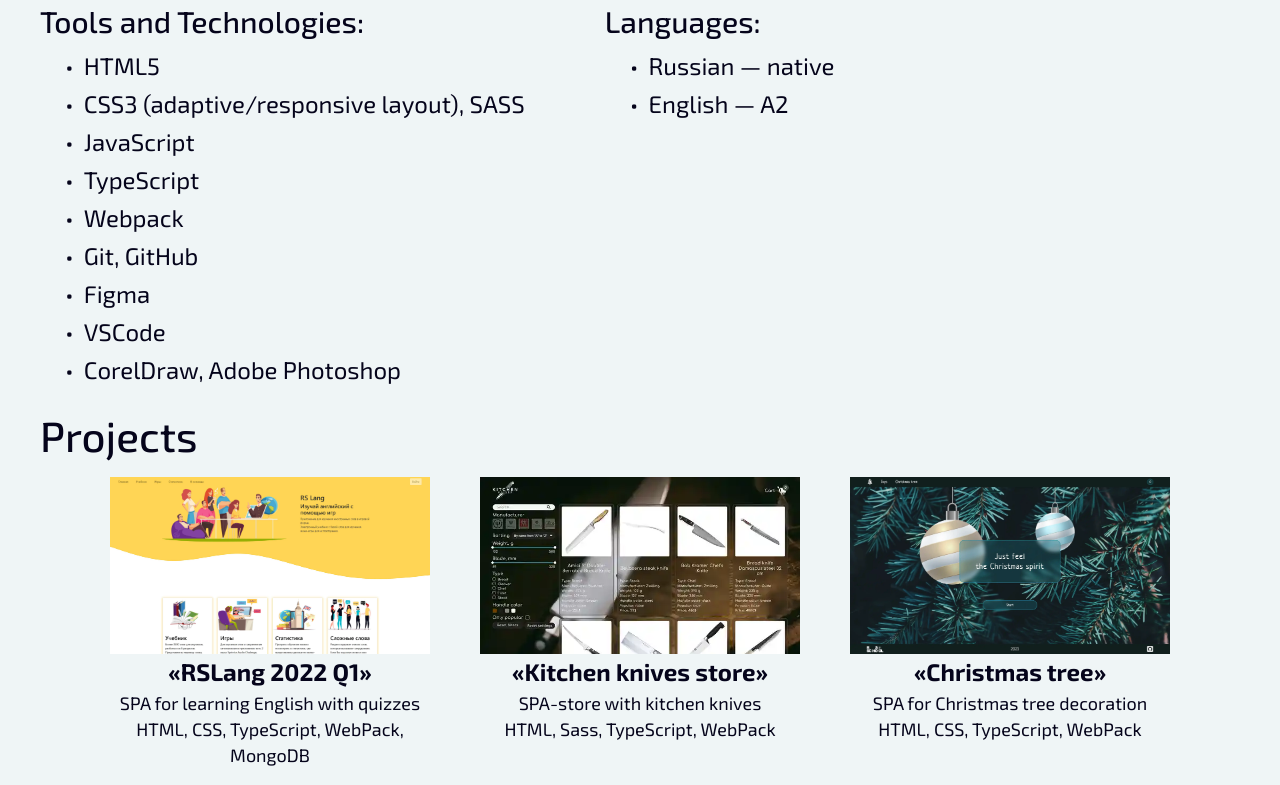
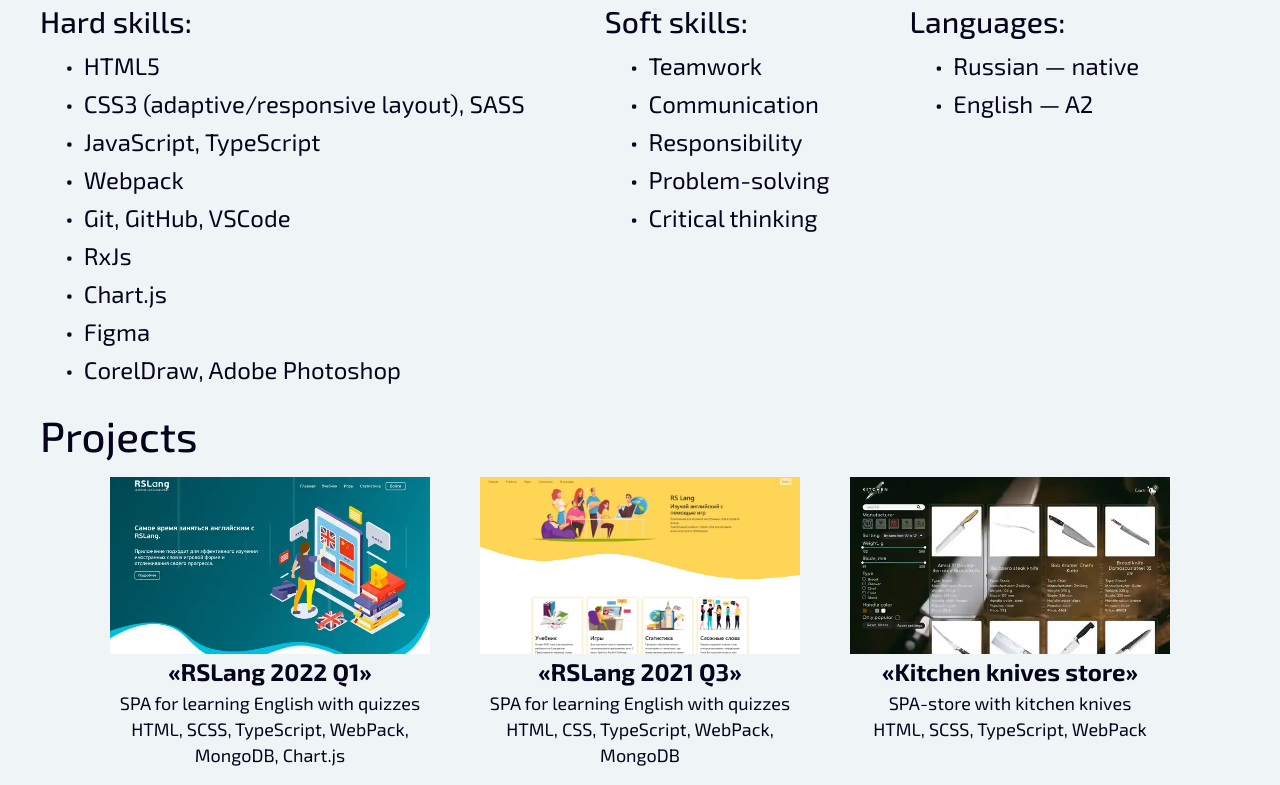
Before and after one commit to m9t3zhn1k/Curriculum-vitae, a plain HTML site: page index.html in a window 1280 px wide. Shown: the part 860-1645 px from the top of the page. Drawn offline with Linux system fonts and the light colour scheme.

Commit message:
update 09.09.22

```diff
--- a/index.html
+++ b/index.html
@@ -87,17 +87,27 @@
                     <h2 class="main__title">Skills</h2>
                     <div class="skills__lists">
                         <div class="skills__list">
-                            <h3 class="skills__subtitle">Tools and Technologies:</h3>
+                            <h3 class="skills__subtitle">Hard skills:</h3>
                             <ul>
                                 <li class="skills__item">HTML5</li>
                                 <li class="skills__item">CSS3 (adaptive/responsive layout), SASS</li>
-                                <li class="skills__item">JavaScript</li>
-                                <li class="skills__item">TypeScript</li>
+                                <li class="skills__item">JavaScript, TypeScript</li>
                                 <li class="skills__item">Webpack</li>
-                                <li class="skills__item">Git, GitHub</li>
+                                <li class="skills__item">Git, GitHub, VSCode</li>
+                                <li class="skills__item">RxJs</li>
+                                <li class="skills__item">Chart.js</li>
                                 <li class="skills__item">Figma</li>
-                                <li class="skills__item">VSCode</li>
                                 <li class="skills__item">CorelDraw, Adobe Photoshop</li>
+                            </ul>
+                        </div>
+                        <div class="skills__list">
+                            <h3 class="skills__subtitle">Soft skills:</h3>
+                            <ul>
+                                <li class="skills__item">Teamwork</li>
+                                <li class="skills__item">Communication</li>
+                                <li class="skills__item">Responsibility</li>
+                                <li class="skills__item">Problem-solving</li>
+                                <li class="skills__item">Critical thinking</li>
                             </ul>
                         </div>
                         <div class="skills__list">
@@ -113,9 +123,16 @@
                     <h2 class="main__title">Projects</h2>
                     <div class="projects__blocks">
                         <div class="projects__item">
+                            <a href="https://m9t3zhn1k.github.io/rslang/" target="_blank">
+                                <img src="./assets/projects/RSLang_2022_q1.webp" alt="Lang">
+                                <h4 class="projects__subtitle">«RSLang 2022 Q1»</h4>
+                                <p class="projects__description">SPA for learning English with quizzes<br>HTML, SCSS, TypeScript, WebPack, MongoDB, Chart.js</p>
+                            </a>
+                        </div>
+                        <div class="projects__item">
                             <a href="https://m9t3zhn1k.github.io/rslang2021Q3/" target="_blank">
-                                <img src="./assets/projects/RSLang.webp" alt="Lang">
-                                <h4 class="projects__subtitle">«RSLang 2022 Q1»</h4>
+                                <img src="./assets/projects/RSLang_2021_q3.webp" alt="Lang">
+                                <h4 class="projects__subtitle">«RSLang 2021 Q3»</h4>
                                 <p class="projects__description">SPA for learning English with quizzes<br>HTML, CSS, TypeScript, WebPack, MongoDB</p>
                             </a>
                         </div>
@@ -123,7 +140,7 @@
                             <a href="https://m9t3zhn1k.github.io/online-store/" target="_blank">
                                 <img src="./assets/projects/Kitchen_knives_store.webp" alt="Kitchen knives store">
                                 <h4 class="projects__subtitle">«Kitchen knives store»</h4>
-                                <p class="projects__description">SPA-store with kitchen knives<br>HTML, Sass, TypeScript, WebPack</p>
+                                <p class="projects__description">SPA-store with kitchen knives<br>HTML, SCSS, TypeScript, WebPack</p>
                             </a>
                         </div>
                         <div class="projects__item">
@@ -141,7 +158,7 @@
                             </a>
                         </div>
                         <div class="projects__item">
-                            <a href="https://m9t3zhn1k-art-quiz.netlify.app/" target="_blank">
+                            <a href="https://m9t3zhn1k.github.io/async-race/" target="_blank">
                                 <img src="./assets/projects/Async_race.webp" alt="Async Race">
                                 <h4 class="projects__subtitle">«Async Race»</h4>
                                 <p class="projects__description">SPA for racing cars using REST API<br>HTML, CSS, TypeScript, WebPack</p>
```
Also changed, not shown: assets/photo.webp, assets/projects/RSLang_2021_q3.webp (renamed from assets/projects/RSLang.webp), assets/projects/RSLang_2022_q1.webp (added).
